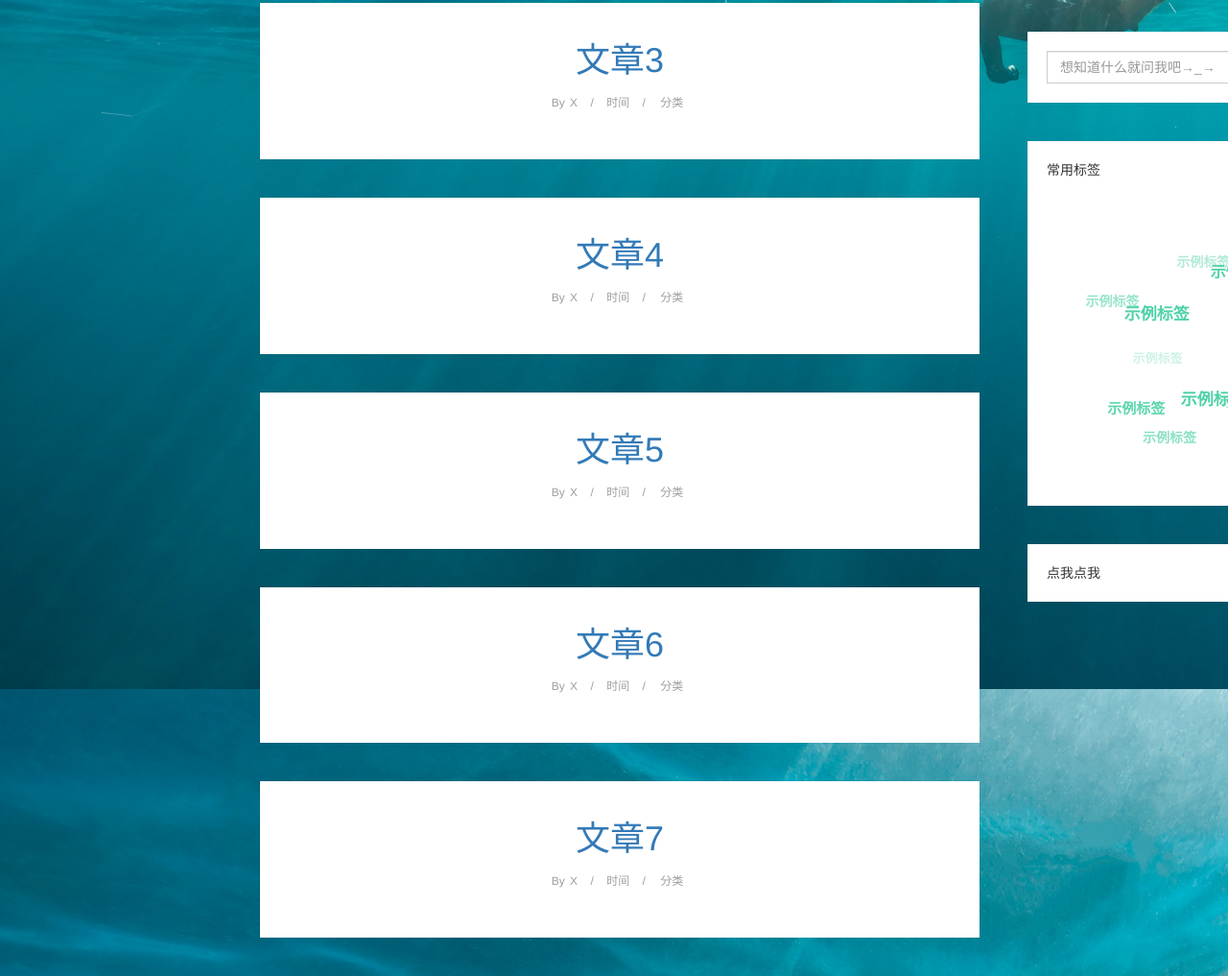
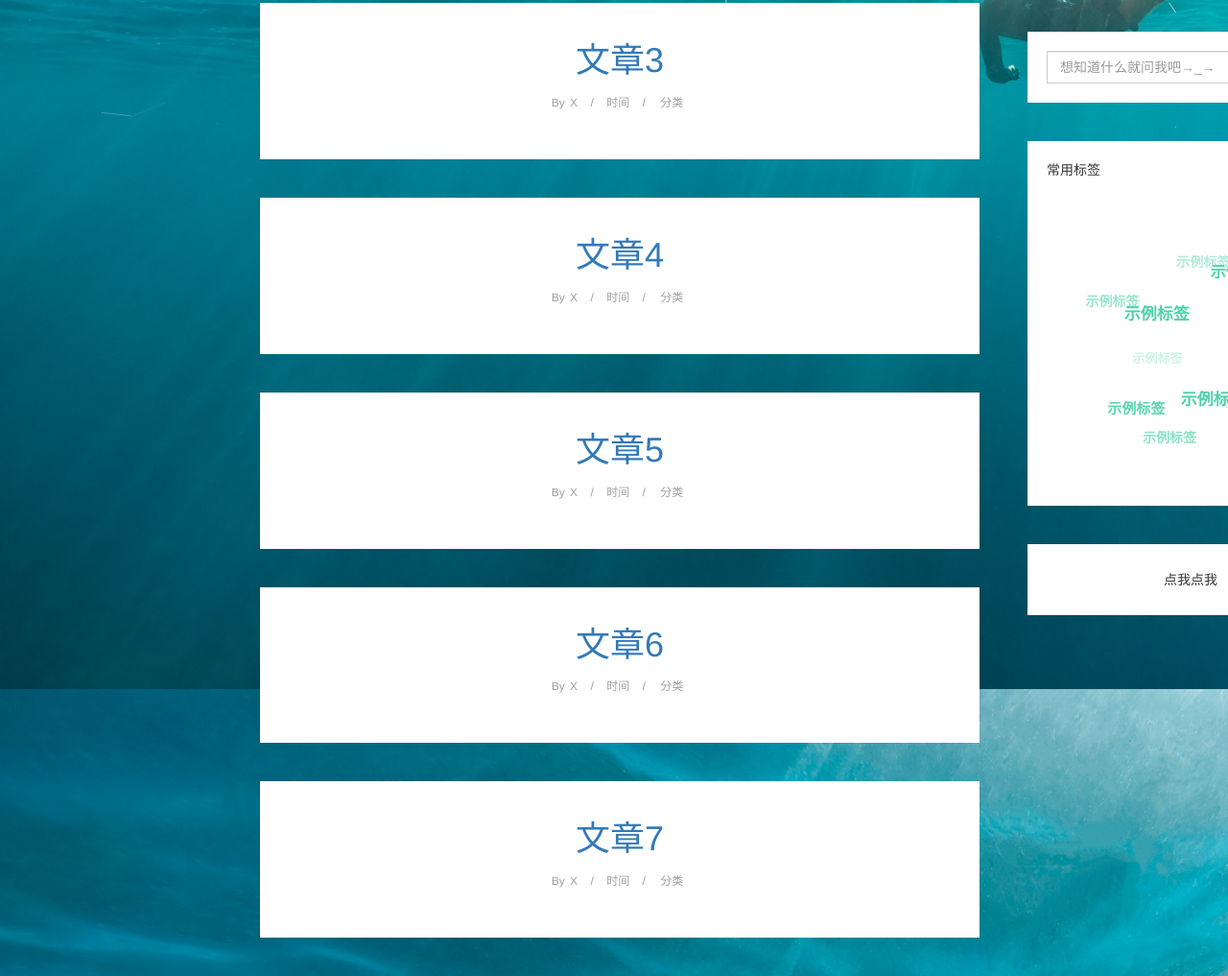
Before and after one commit to Linchen-Xu/xlc-soda.github.io, a plain HTML site: page test.html in a window 1280 px wide. Shown: the part 482-1499 px from the top of the page at 96% size. Drawn offline with Linux system fonts and the light colour scheme.

Commit message:
a minor mistake

```diff
--- a/test.html
+++ b/test.html
@@ -505,7 +505,7 @@
                         });
                     </script>
                     <aside class="widget widget_text">
-                        <div class="close-effect">
+                        <div class="btn btn-block">
                             点我点我
                         </div>
                     </aside>
```
